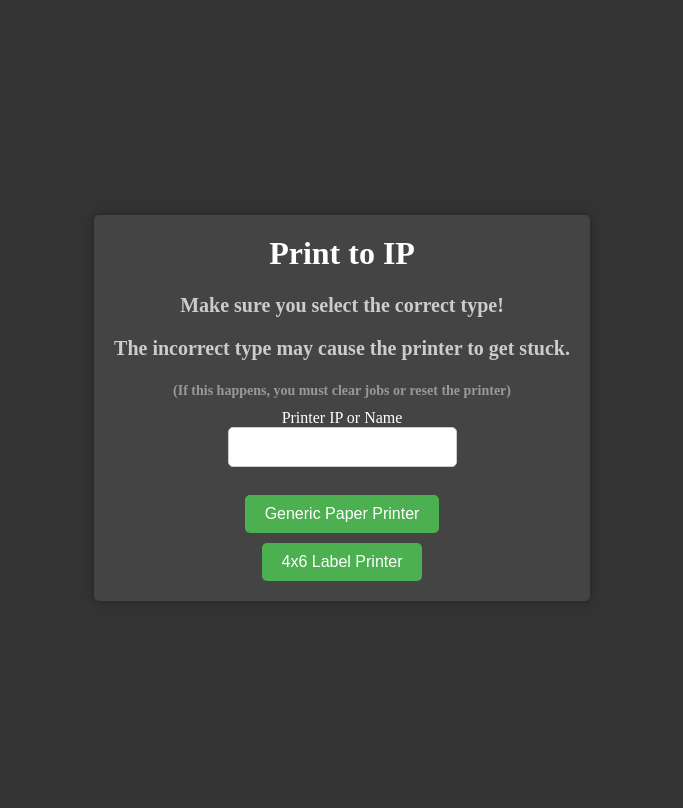
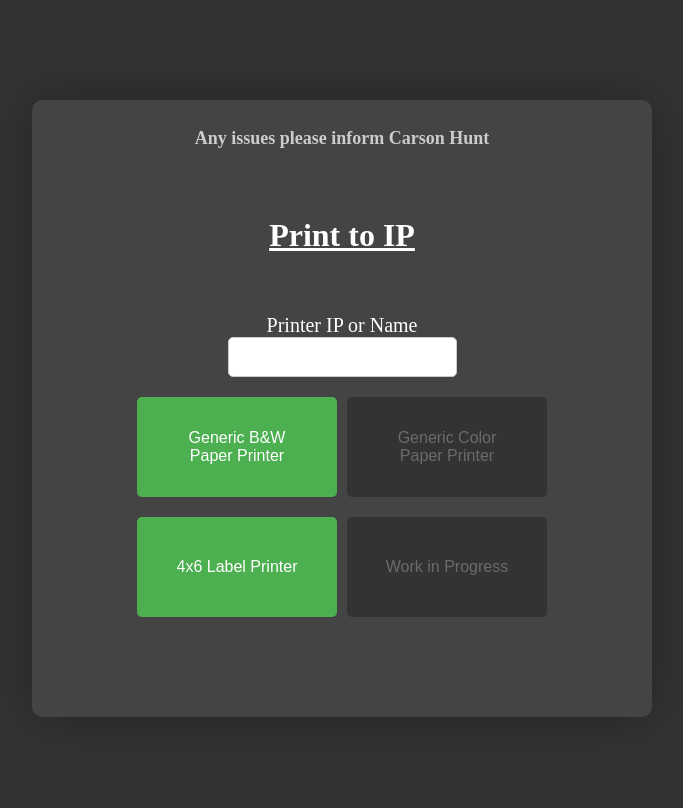
Before and after one commit to Carson740/PrintToIP, a Flask app: page / in a window 1280 px wide. Shown: the whole page, without its empty margins (298-981 px from the left). Run offline with Flask 3, Linux system fonts and the light colour scheme.

Commit message:
Modified appearance of site. Improved backend. Added support for color printers. Added error popups.

```diff
--- a/main.py
+++ b/main.py
@@ -2,28 +2,92 @@
 
 from flask import Flask, render_template, request, redirect, url_for
 import subprocess
+import requests
+import os
 
-app = Flask(__name__)
-app.config['DEBUG'] = True
+def printTo(printType, printerIP):
+    subprocess.run(['python', 'printTo.py', printType, printerIP])
+
+def checkValid(printType, printerIP):
+    url = "http://" + printerIP
+    try:
+        r = requests.get(url)
+
+        if any(x in r.text for x in labelPrinters) and printType in genericList:
+            isValid = "WrongType"
+        elif any(x in r.text for x in genericPrinters) and printType in labelList:
+            isValid = "WrongType"
+        else:
+            isValid = True
+        return isValid
+    except Exception:
+        isValid = "NoConnect"
+        print(Exception)
+        return isValid
+
+
+labelList = ["print_label_4x6"]
+labelPrinters = ["ZD621", "Printronix"]
+
+genericList = ["print_pdf_b&w", "print_pdf_color"]
+genericPrinters = ["Kyocera", "Ricoh"]
+
+valid = False
+
+TEMPLATE_DIR = os.path.abspath('./templates')
+STATIC_DIR = os.path.abspath('./templates/static')
+
+print(TEMPLATE_DIR)
+print(STATIC_DIR)
+
+app = Flask(__name__, template_folder=TEMPLATE_DIR, static_folder=STATIC_DIR)
+
+...
 
 @app.route('/', methods=['GET', 'POST'])
 def home():
+    error = None
     printer_ip = ''
+    error_message = request.args.get('error_message')  # Get the error_message from the query parameters
     if request.method == 'POST':
         printer_ip = request.form['printer_ip']
-        if 'print_pdf' in request.form:
-            # Run the script with the specified printer IP address and command 'print_pdf'
-            print(printer_ip, "print_pdf")
-            subprocess.run(['python', 'printTo.py', 'print_pdf', printer_ip])
-        elif 'print_4x6label' in request.form:
-            # Run the script with the specified printer IP address and command 'print_text'
-            print(printer_ip, "print_4x6label")
-            subprocess.run(['python', 'printTo.py', 'print_4x6label', printer_ip])
-        return redirect(url_for('home', printer_ip=printer_ip))
+        if 'print_pdf_b&w' in request.form:
+            isValid = checkValid('print_pdf_b&w', printer_ip)
+            if isValid == True:
+                printTo('print_pdf_b&w', printer_ip)
+            elif isValid == "WrongType":
+                error = "Error: The specified printer is invalid for this print type."
+            elif isValid == "NoConnect":
+                error = "Error: Could not connect to printer"
+            else:
+                error = None
+            return redirect(url_for('home', error_message=error, printer_ip=printer_ip))
+        elif 'print_pdf_color' in request.form:
+            isValid = checkValid('print_pdf_color', printer_ip)
+            if isValid == True:
+                printTo('print_pdf_color', printer_ip)
+            elif isValid == "WrongType":
+                error = "Error: The specified printer is invalid for this print type."
+            elif isValid == "NoConnect":
+                error = "Error: Could not connect to printer"
+            else:
+                error = None
+            return redirect(url_for('home', error_message=error, printer_ip=printer_ip))
+        elif 'print_label_4x6' in request.form:
+            isValid = checkValid('print_label_4x6', printer_ip)
+            if isValid == True:
+                printTo('print_label_4x6', printer_ip)
+            elif isValid == "WrongType":
+                error = "Error: The specified printer is invalid for this print type."
+            elif isValid == "NoConnect":
+                error = "Error: Could not connect to printer"
+            else:
+                error = None
+            return redirect(url_for('home', error_message=error, printer_ip=printer_ip))
     else:
         if 'printer_ip' in request.args:
             printer_ip = request.args['printer_ip']
-    return render_template('home.html', printer_ip=printer_ip)
+    return render_template('home.html', error_message=error_message, printer_ip=printer_ip)  # Pass the error_message to the template
 
 if __name__ == '__main__':
     app.run(debug=True)
--- a/static/css/styles.css
+++ /dev/null
@@ -1,68 +0,0 @@
-/* styles.css */
-
-html, body {
-    height: 100%;
-}
-
-body {
-    display: flex;
-    align-items: center;
-    justify-content: center;
-    background-color: #333;
-}
-
-.container {
-    text-align: center;
-    background-color: #444;
-    padding: 20px;
-    border-radius: 5px;
-    box-shadow: 0 0 10px rgba(0, 0, 0, 0.3);
-}
-
-h1 {
-    margin-top: 0;
-    color: #fff;
-}
-
-.content {
-    margin-top: 20px;
-}
-
-.subtitle {
-    font-size: 20px;
-    color: #ccc;
-}
-
-.subtext {
-    font-size: 14px;
-    color: #999;
-    margin-bottom: 10px;
-}
-
-label {
-    color: #fff;
-}
-
-button {
-    padding: 10px 20px;
-    background-color: #4CAF50;
-    color: #fff;
-    border: none;
-    border-radius: 5px;
-    cursor: pointer;
-    font-size: 16px;
-    margin-top: 10px;
-}
-
-button:hover {
-    background-color: #45a049;
-}
-
-input[type="text"] {
-    padding: 10px;
-    font-size: 16px;
-    border-radius: 5px;
-    border: 1px solid #ccc;
-    background-color: #fff;
-    color: #333;
-}
--- a/templates/home.html
+++ b/templates/home.html
@@ -1,27 +1,30 @@
 <!-- home.html -->
-
 <!DOCTYPE html>
 <html>
 <head>
-    <link rel="stylesheet" type="text/css" href="{{ url_for('static', filename='css/styles.css') }}">
+    <link rel="stylesheet" type="text/css" href="static/css/homestyle.css">
     <title>Print to IP</title>
 </head>
 <body>
+    <script src="static/js/error.js"></script>
     <div class="container">
-        <h1>Print to IP</h1>
+        <h3 class="subtitle">Any issues please inform Carson Hunt</h3>
+        <h1 class="mainTitle">Print to IP</h1>
         <div class="content">
             <form method="POST">
-                <h3 class="subtitle">Make sure you select the correct type!</h3>
-                <h3 class="subtitle">The incorrect type may cause the printer to get stuck.</h3>
-                <h5 class="subtext">(If this happens, you must clear jobs or reset the printer)</h5>
-                <label for="printer_ip">Printer IP or Name</label>
+                <label class="inputText" for="printer_ip">Printer IP or Name</label>
                 <br>
-                <input type="text" id="printer_ip" name="printer_ip" value="{{ printer_ip }}">
+                <input type="text" id="printer_ip" name="printer_ip" value="">
                 <br>
-                <br>
-                <button type="submit" name="print_pdf">Generic Paper Printer</button>
-                <br>
-                <button type="submit" name="print_4x6label">4x6 Label Printer</button>
+                <div class="button-container1">
+                    <button type="submit" class="button button1" name="print_pdf_b&w">Generic B&W<br>Paper Printer</button>
+                    <button type="submit" class="button button2" name="print_pdf_color" disabled>Generic Color<br>Paper Printer</button>
+                </div>
+                <div class="button-container2">
+                    <button type="submit" class="button button3" name="print_4x6label">4x6 Label Printer</button>
+                    <button type="submit" class="button button4" name="Undefined" disabled>Work in Progress</button>
+                </div>
+                <div id="error-message" class="error-message">{{ error_message }}</div>
             </form>
         </div>
     </div>
--- /dev/null
+++ b/templates/static/css/homestyle.css
@@ -0,0 +1,120 @@
+/* homestyle.css */
+
+html, body {
+    height: 100%;
+}
+
+body {
+    display: flex;
+    align-items: center;
+    justify-content: center;
+    background-color: #333;
+}
+
+.container {
+    text-align: center;
+    background-color: #444;
+    padding: 10px 100px 100px;
+    border-radius: 10px;
+    box-shadow: 0 0 50px rgba(0, 0, 0, 0.3);
+}
+
+h1 {
+    margin-top: 0;
+    color: #fff;
+    margin-bottom: 40px;
+    text-decoration: underline;
+}
+
+.content {
+    margin-top: 20px;
+}
+
+.subtitle {
+    font-size: 20px;
+    color: #ccc;
+}
+
+.subtext {
+    font-size: 14px;
+    color: #999;
+    margin-bottom: 40px;
+}
+
+label {
+    color: #fff;
+}
+
+button {
+    padding: 0;
+    width: 200px;
+    height: 100px;
+    background-color: #4CAF50;
+    color: #fff;
+    border: none;
+    border-radius: 5px;
+    cursor: pointer;
+    font-size: 16px;
+    margin-top: 10px;
+}
+
+button:hover {
+    background-color: #45a049;
+}
+
+input[type="text"] {
+    padding: 10px;
+    font-size: 16px;
+    border-radius: 5px;
+    border: 1px solid #ccc;
+    background-color: #fff;
+    color: #333;
+}
+
+.button-container1 {
+    display: flex;
+    justify-content: center;
+    margin-top: 10px;
+}
+.button-container2 {
+    display: flex;
+    justify-content: center;
+    margin-top: 10px;
+    color: #444;
+}
+
+.button {
+    margin-right: 5px;
+    margin-left: 5px;
+}
+
+.inputText {
+    font-size: 20px;
+    color: #fff;
+    margin-bottom: 10px;
+}
+
+.error-message{
+    display: none;
+    color: #ff0000;
+    text-decoration: none;
+    padding-top: 40px;
+    font-size: 30px;
+}
+
+.button2 {background-color: #333; color: #6b6b6b;}
+
+.button2:hover {background-color: #333;}
+
+.button4 {background-color: #333; color: #6b6b6b;}
+
+.button4:hover {background-color: #333;}
+
+.subtitle {
+    padding-bottom: 50px;
+    font-size: 18px;
+}
+
+.mainTitle {
+    padding-bottom: 20px;
+}
--- /dev/null
+++ b/templates/static/js/error.js
@@ -0,0 +1,8 @@
+// JavaScript code
+document.addEventListener("DOMContentLoaded", function() {
+    var errorMessageElement = document.getElementById("error-message");
+    var errorMessage = errorMessageElement.innerText.trim();  // Trim leading/trailing whitespace
+    if (errorMessage.includes("Error")) {
+      alert(errorMessage)
+    }
+});
```
Also changed, not shown: printTo.py (+28 -4 lines), test.py (added, +30 -0 lines), 3 other files.
